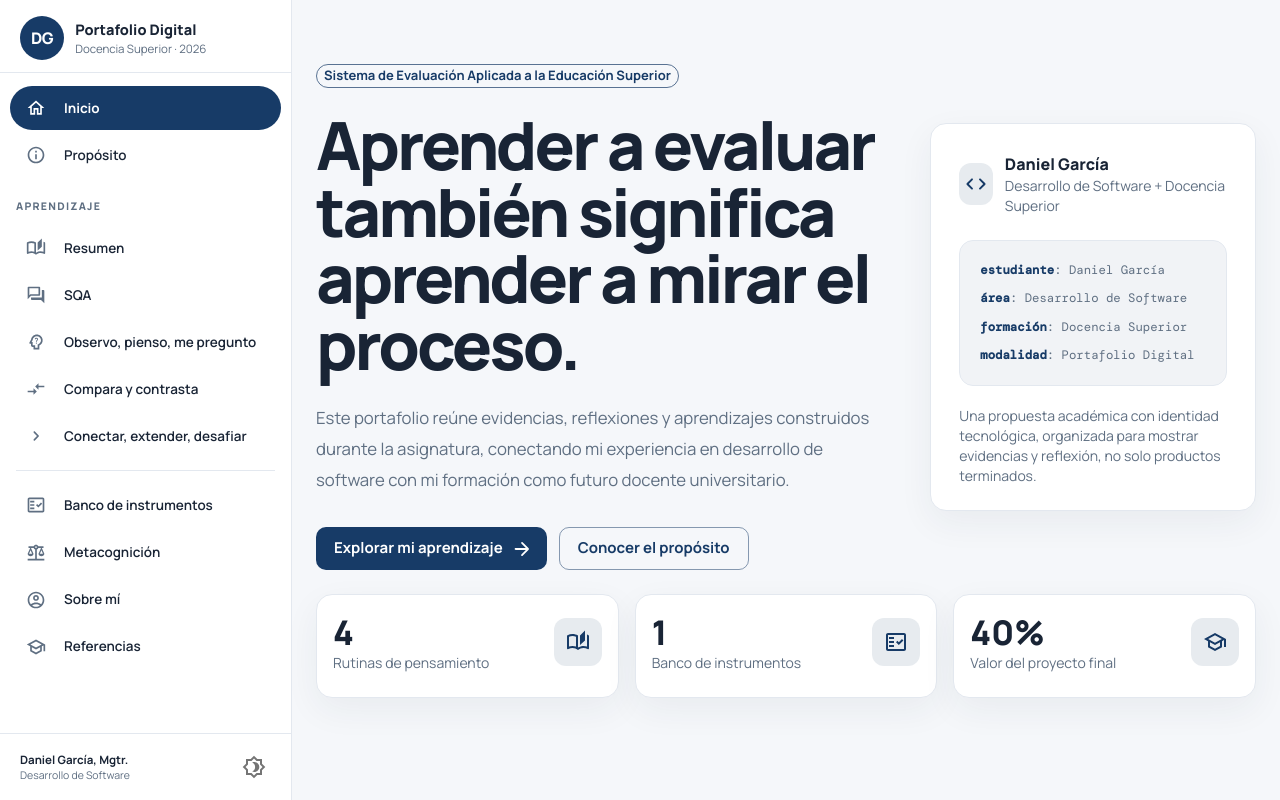
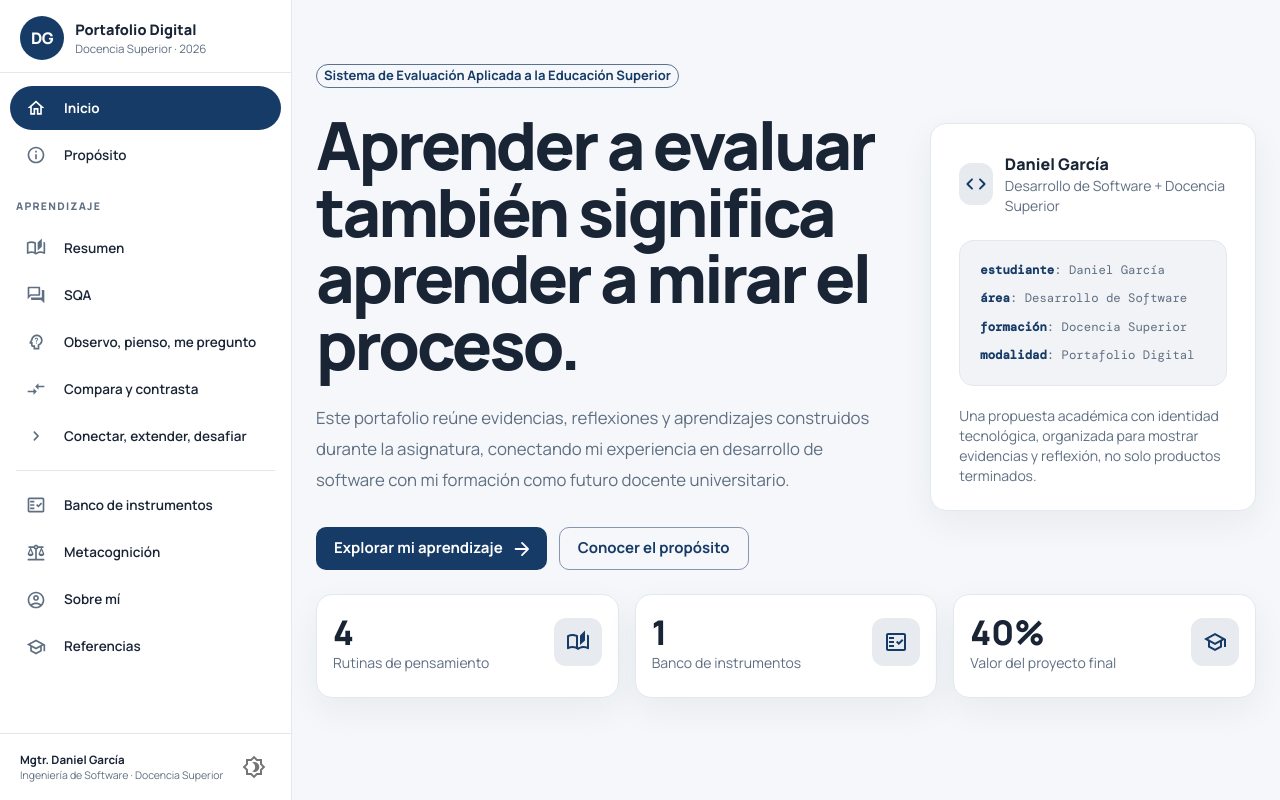
Before and after one commit to DanielDGe/portafolio-evaluacion-superior, a React (Vite) app: page / in a window 1280 px wide. Built offline with nearby package versions, Linux system fonts and the light colour scheme.

Commit message:
style: refine sidebar academic identity

```diff
--- a/src/layout/PortfolioLayout.jsx
+++ b/src/layout/PortfolioLayout.jsx
@@ -185,10 +185,10 @@ function Sidebar({ onNavigate }) {
       <Stack direction="row" alignItems="center" justifyContent="space-between" sx={{ px: 2.5, pt: 2 }}>
         <Box>
           <Typography fontSize={11.5} fontWeight={700}>
-            Daniel García, Mgtr.
+            Mgtr. Daniel García
           </Typography>
           <Typography fontSize={10.5} color="text.secondary">
-            Desarrollo de Software
+            Ingeniería de Software · Docencia Superior
           </Typography>
         </Box>
         <Tooltip title={mode === 'light' ? 'Activar modo oscuro' : 'Activar modo claro'}>
```
